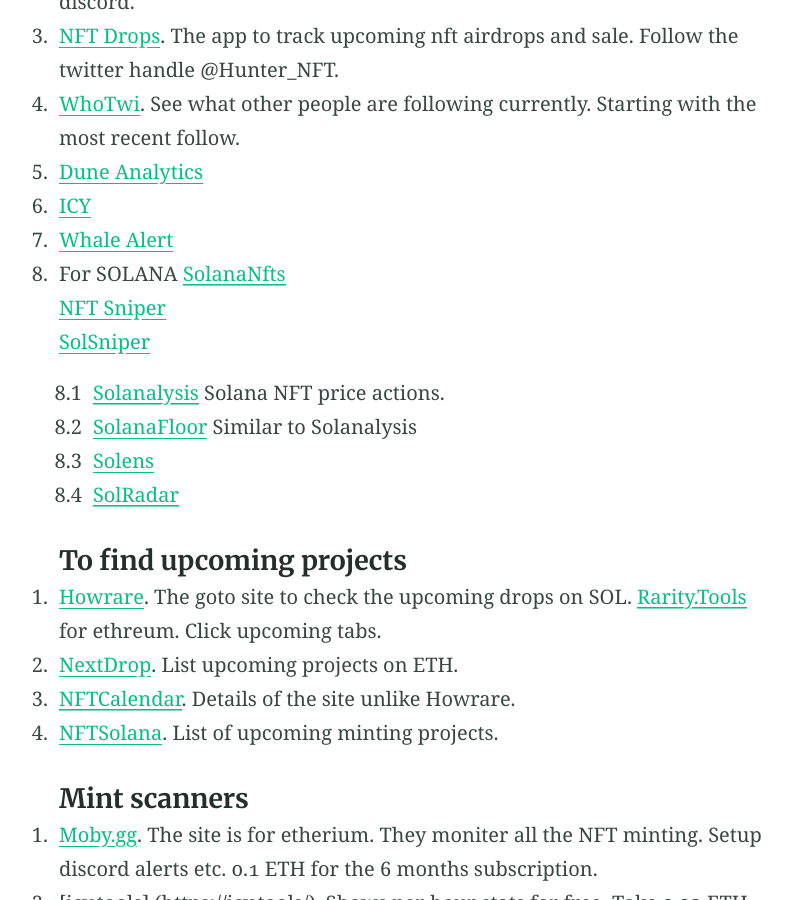
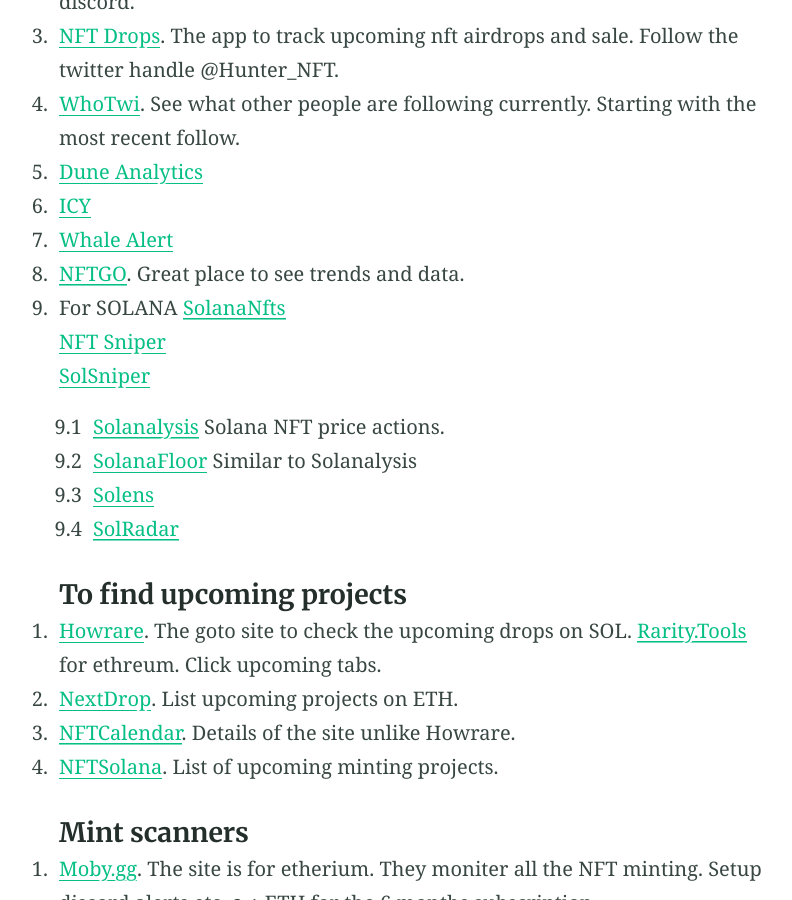
Before and after one commit to cryptophds/cryptophds.github.io, a Jekyll site: the page built from nft.md, in a window 1280 px wide and 900 px high, scrolled down 1435 px. Shown: the whole window, without its empty margins (224-1016 px from the left). Built offline with Jekyll 4.4.1, drawn with Linux system fonts in a browser that asks for light colours.

```diff
--- a/nft.md
+++ b/nft.md
@@ -71,7 +71,9 @@ The first of the three is taken from the YouTube Channel [MDNFT](https://www.you
 
 7. [Whale Alert](https://www.whalestats.com/analysis-of-the-top-100-eth-wallets)
 
-8. For SOLANA [SolanaNfts](https://solananft.tools/)
+8. [NFTGO](https://nftgo.io/). Great place to see trends and data.
+
+9. For SOLANA [SolanaNfts](https://solananft.tools/)
 
    [NFT Sniper](https://nftsniper.net/)
 
```
